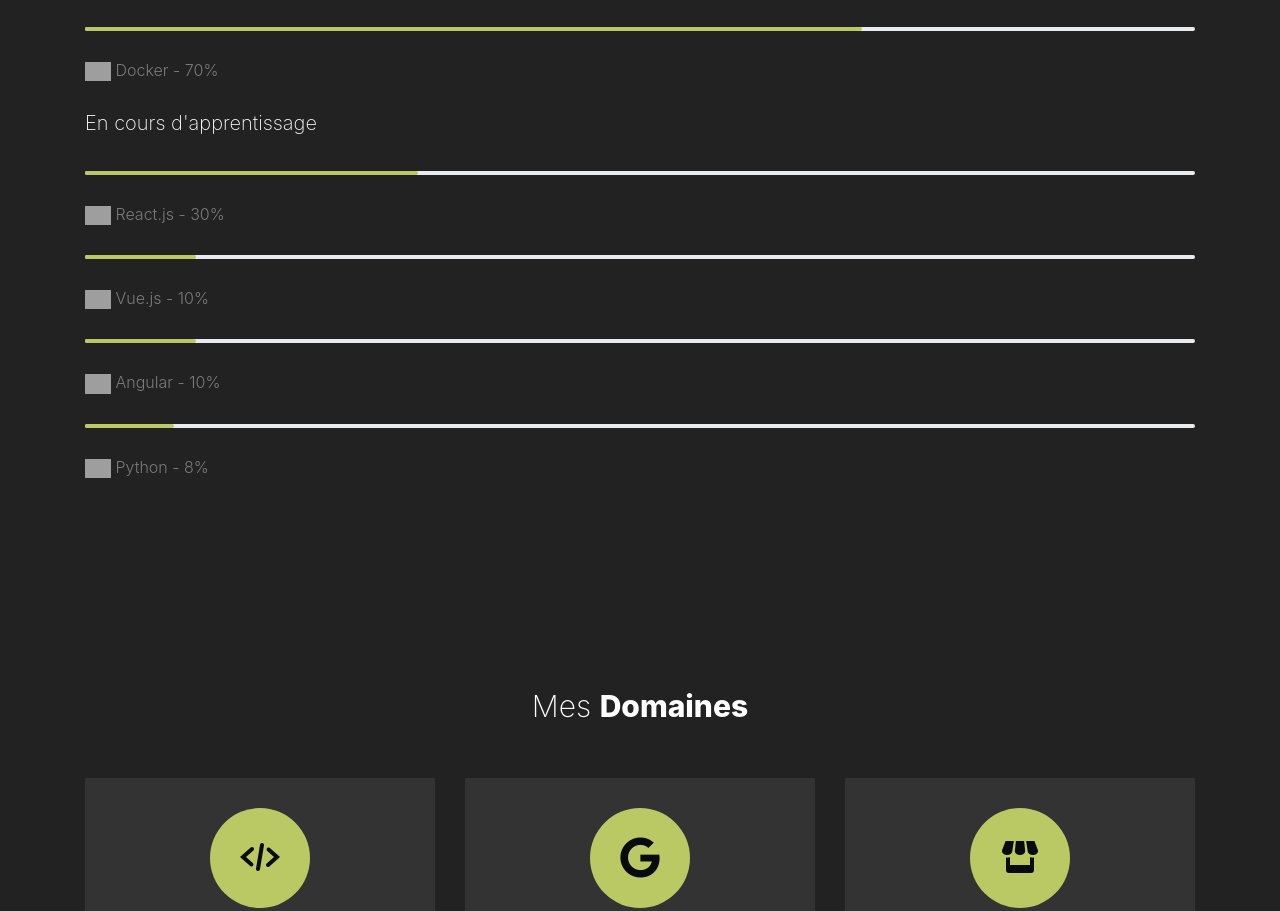
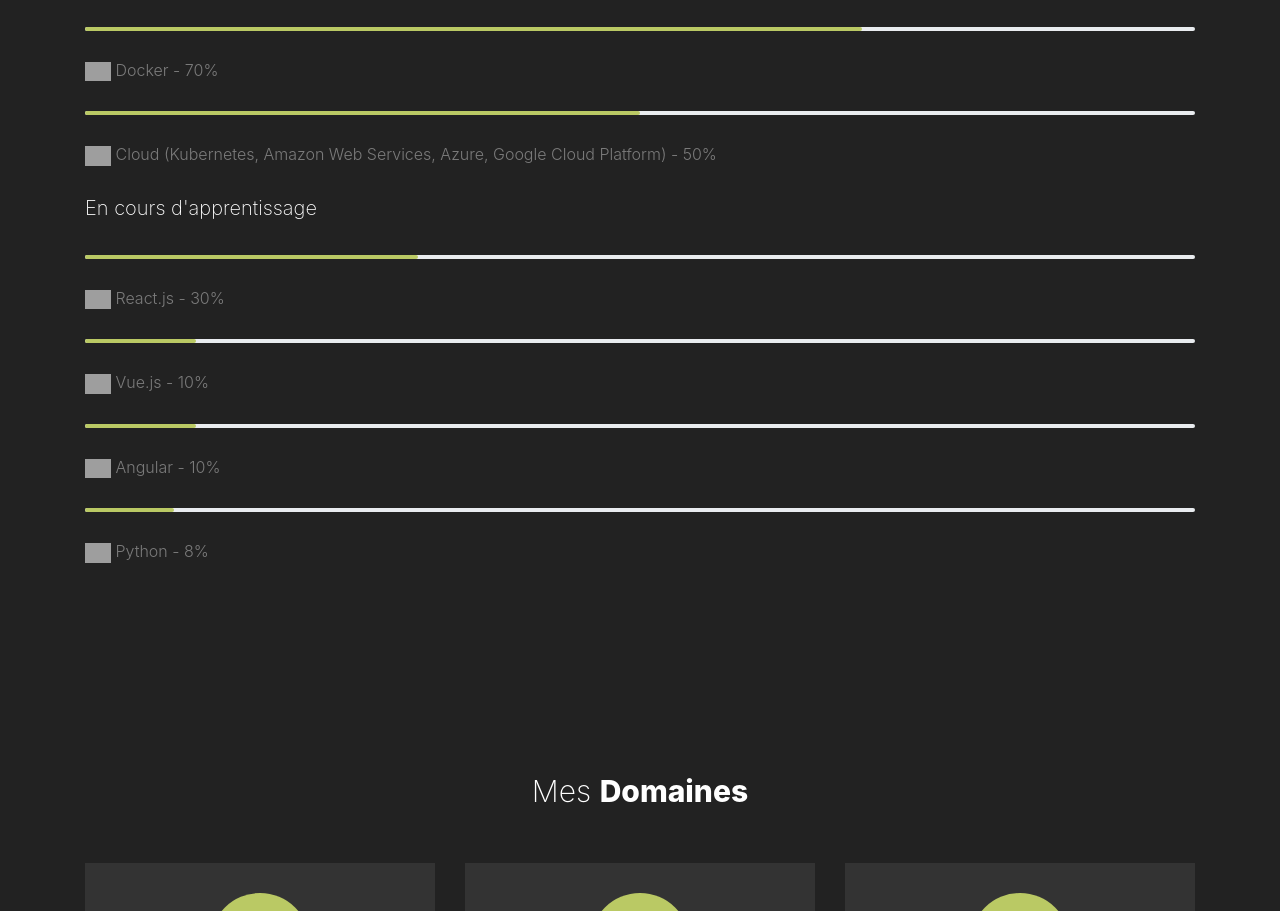
Before and after one commit to axelherbert/axelherbert.github.io, a plain HTML site: page index.html in a window 1280 px wide. Shown: the part 8230-9141 px from the top of the page. Drawn offline with nearby package versions, Linux system fonts and the light colour scheme; grey boxes are pictures that could not be loaded; files whose address does not match are found by name.

Commit message:
add-skill

```diff
--- a/index.html
+++ b/index.html
@@ -521,6 +521,13 @@
 			  </div>
 			  <img alt="Git" width="26px" src="https://img.icons8.com/color/240/000000/docker.png"> Docker - 70%</br></br>
 
+			  <div class="progress">
+				<div class="progress-bar progress-bar-success" role="progressbar" aria-valuenow="50"
+				aria-valuemin="0" aria-valuemax="100" style="width:50%">
+				</div>
+			  </div>
+			  <img alt="Cloud" width="26px" src="https://img.icons8.com/dusk/64/000000/cloud.png"> Cloud (Kubernetes, Amazon Web Services, Azure, Google Cloud Platform) - 50%</br></br>
+
 
 			  <h5>En cours d'apprentissage</h5></br>
 
```
